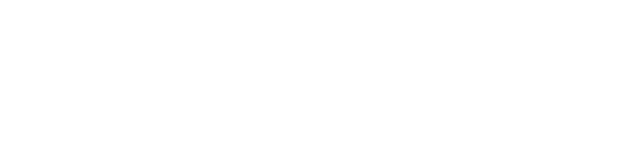
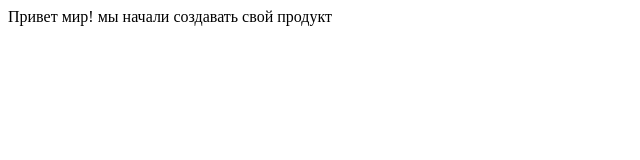
Before and after one commit to maxbirimkulov/gitExample, a plain HTML site: page index.html in a window 1280 px wide. Shown: the whole page, without its empty margins (0-640 px from the left). Drawn offline with Linux system fonts and the light colour scheme.

Commit message:
create header

```diff
--- a/index.html
+++ b/index.html
@@ -9,7 +9,9 @@
 </head>
 <body>
 
-<header></header>
+<header>
+    Привет мир! мы начали создавать свой продукт
+</header>
 
 <main>
     <section></section>
```
